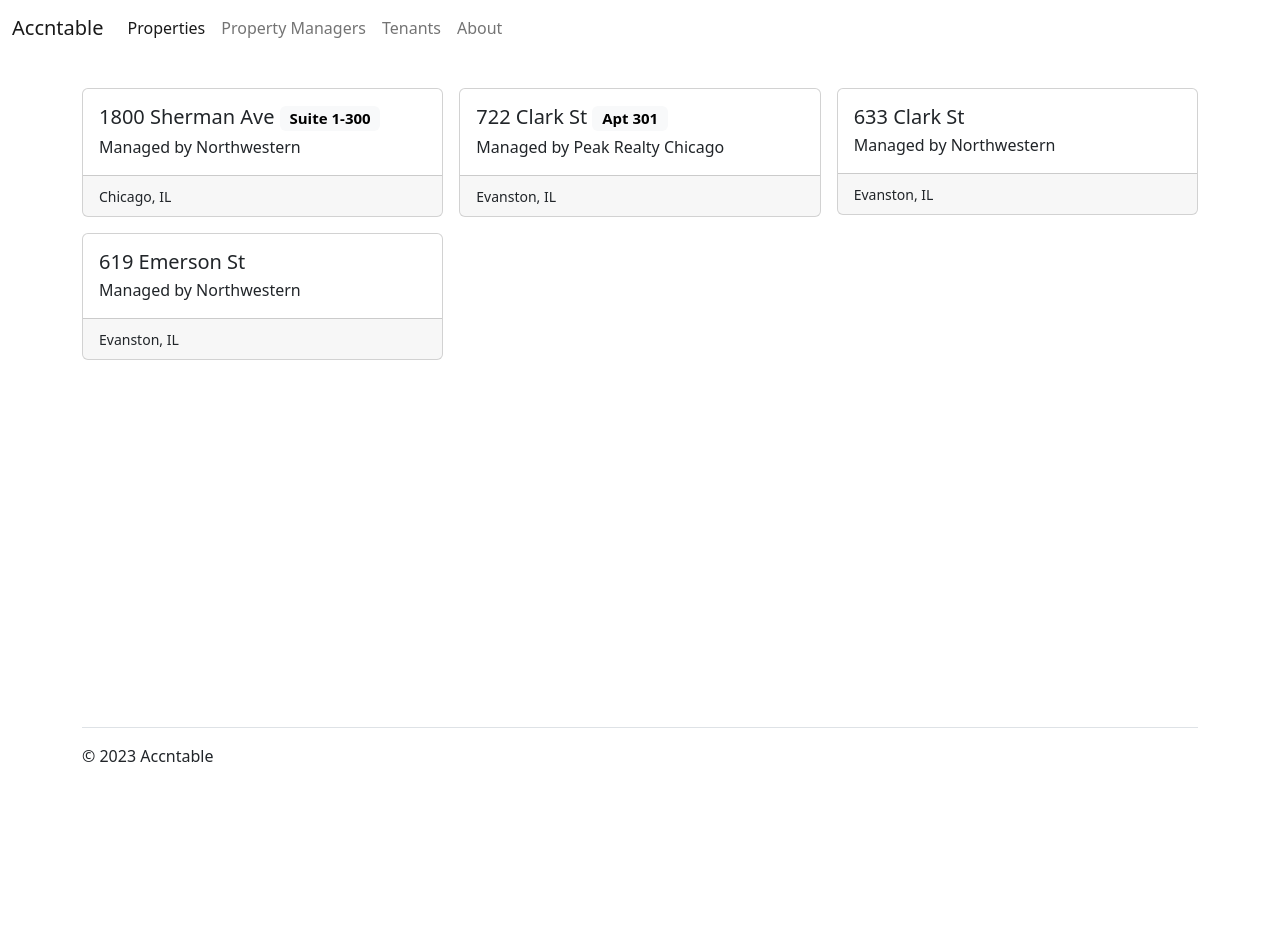
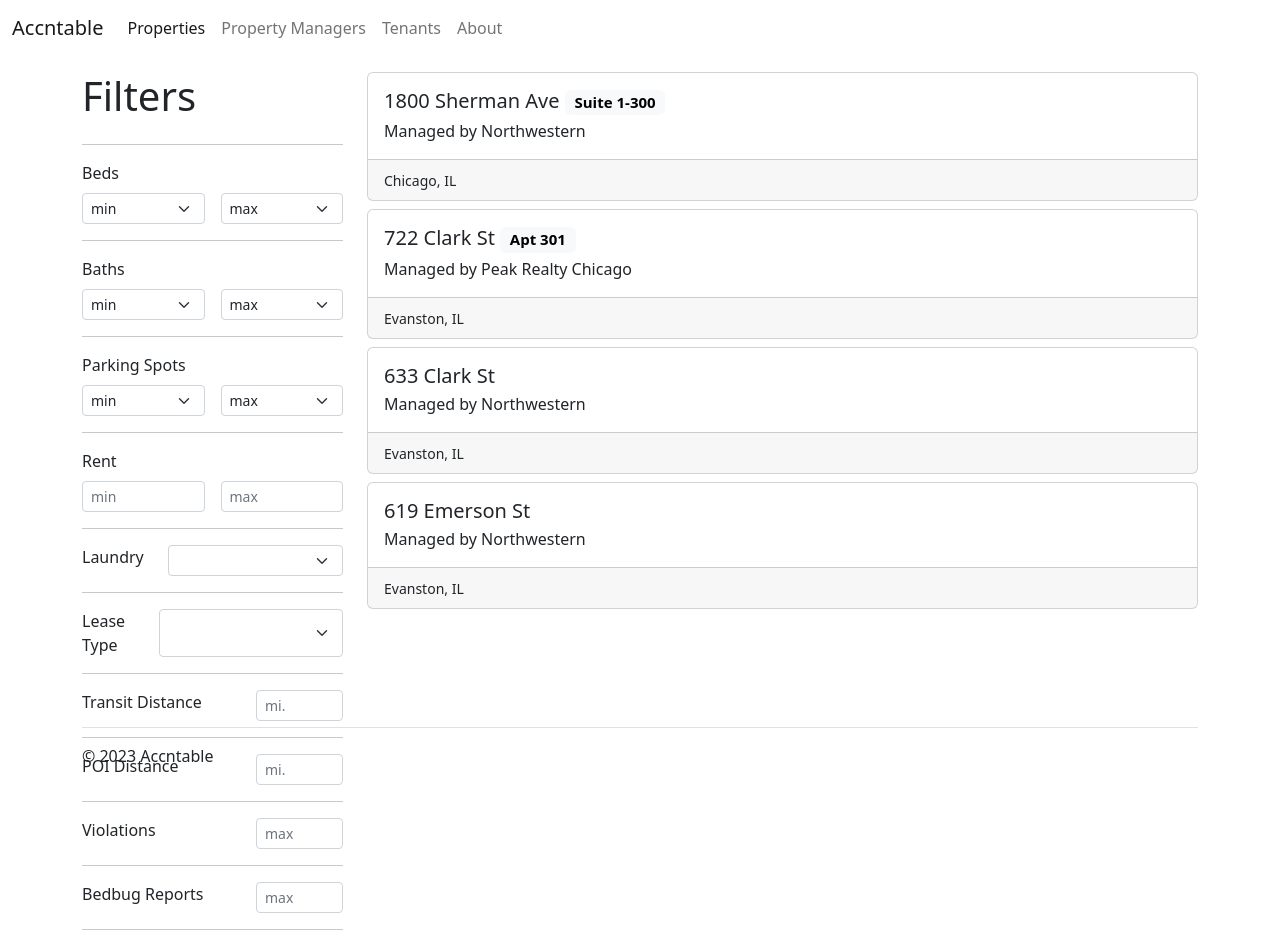
Before and after one commit to mattryczek/accntable, a Vue app: page /properties in a window 1280 px wide. Shown: the top 948 px of the page. Before the commit the page ends 800 px from the top, so only its background shows below. Built offline with nearby package versions, Linux system fonts and the light colour scheme.

Commit message:
Filters on Property Page

```diff
--- a/src/components/MainSearch.vue
+++ b/src/components/MainSearch.vue
@@ -7,7 +7,7 @@ import Filters from '@comp/SearchFilterCard.vue';
     <div class="col-9">
       <div id="search" class="d-flex flex-wrap justify-content-center">
         <div class="p-1 flex-grow-1">
-          <input class="form-control" type="search" :placeholder="`Address, Name, Firm or ZIP`" />
+          <input class="form-control" type="search" name="query" :placeholder="`Address, Name, Firm or ZIP`" />
         </div>
         <div class="p-1">
           <button class="btn btn-outline-secondary me-2" data-bs-toggle="collapse" data-bs-target="#filters"
--- a/src/components/ManagerReviewCard.vue
+++ b/src/components/ManagerReviewCard.vue
@@ -66,7 +66,7 @@ async function post_image(id) {
         </div>
         <div>
           <button type="button" class="btn btn-outline-primary" data-bs-toggle="modal"
-            :data-bs-target="`#image_intake${props.data.pm_rating_id}`">+</button>
+            :data-bs-target="`#image_intake${props.data.pm_rating_id}`">Add Image</button>
 
           <div class="modal fade" :id="`image_intake${props.data.pm_rating_id}`" tabindex="-1" aria-hidden="true">
             <div class="modal-dialog">
--- a/src/components/PropertyCard.vue
+++ b/src/components/PropertyCard.vue
@@ -14,11 +14,11 @@
 -->
 
 <script setup>
-import { ref } from 'vue'
 
 defineProps({
   data: Object
 })
+
 </script>
 
 <template>
--- /dev/null
+++ b/src/components/PropertyFilterCard.vue
@@ -0,0 +1,206 @@
+<template>
+    <h1 class="display-6 fs-1">Filters</h1>
+    <div class="overflow-scroll" id="filters">
+        <hr>
+
+        <!-- Bed -->
+        <div class="container">
+            <div class="row">Beds</div>
+
+            <div class="row d-flex flex-nowrap mt-2">
+                <select class="form-select form-select-sm flex-fill me-2" aria-label=".form-select-sm example">
+                    <option>min</option>
+                    <option value="1">1</option>
+                    <option value="2">2</option>
+                    <option value="3">3</option>
+                    <option value="4">4</option>
+                    <option value="5">5</option>
+                </select>
+
+                <select class="form-select form-select-sm flex-fill ms-2" aria-label=".form-select-sm example">
+                    <option>max</option>
+                    <option value="1">1</option>
+                    <option value="2">2</option>
+                    <option value="3">3</option>
+                    <option value="4">4</option>
+                    <option value="5">5</option>
+                </select>
+
+            </div>
+
+        </div>
+        <hr>
+        <!-- End Bed -->
+
+        <!-- Bath -->
+        <div class="container">
+            <div class="row">Baths</div>
+
+            <div class="row d-flex flex-nowrap mt-2">
+                <select class="form-select form-select-sm flex-fill me-2" aria-label=".form-select-sm example">
+                    <option>min</option>
+                    <option value="1">1</option>
+                    <option value="2">2</option>
+                    <option value="3">3</option>
+                    <option value="4">4</option>
+                    <option value="5">5</option>
+                </select>
+
+                <select class="form-select form-select-sm flex-fill ms-2" aria-label=".form-select-sm example">
+                    <option>max</option>
+                    <option value="1">1</option>
+                    <option value="2">2</option>
+                    <option value="3">3</option>
+                    <option value="4">4</option>
+                    <option value="5">5</option>
+                </select>
+
+            </div>
+
+        </div>
+        <hr>
+        <!-- End Bath -->
+
+        <!-- Parking -->
+        <div class="container">
+            <div class="row">Parking Spots</div>
+
+            <div class="row d-flex flex-nowrap mt-2">
+                <select class="form-select form-select-sm flex-fill me-2" aria-label=".form-select-sm example">
+                    <option>min</option>
+                    <option value="1">1</option>
+                    <option value="2">2</option>
+                    <option value="3">3</option>
+                    <option value="4">4</option>
+                    <option value="5">5</option>
+                </select>
+
+                <select class="form-select form-select-sm flex-fill ms-2" aria-label=".form-select-sm example">
+                    <option>max</option>
+                    <option value="1">1</option>
+                    <option value="2">2</option>
+                    <option value="3">3</option>
+                    <option value="4">4</option>
+                    <option value="5">5</option>
+                </select>
+
+            </div>
+
+        </div>
+        <hr>
+        <!-- End Parking -->
+
+        <!-- Rent -->
+        <div class="container">
+            <div class="row">Rent</div>
+
+            <div class="row d-flex flex-nowrap mt-2">
+                <input class="flex-fill me-2 form-control form-control-sm" type="text" placeholder="min">
+
+                <input class="flex-fill ms-2 form-control form-control-sm" type="text" placeholder="max">
+            </div>
+
+        </div>
+        <hr>
+        <!-- End Rent -->
+
+        <!-- Laundry -->
+        <div class="d-flex">
+            <div class="me-auto">
+                Laundry
+            </div>
+
+            <select class="form-select form-select-sm flex-fill ms-4" aria-label=".form-select-sm example">
+                <option></option>
+                <option value="In Unit">In Unit</option>
+                <option value="On Property Premise">On Site</option>
+            </select>
+        </div>
+        <hr>
+        <!-- End Laundry -->
+
+        <!-- Lease Type -->
+        <div class="d-flex">
+            <div class="me-auto">
+                Lease Type
+            </div>
+
+            <select class="form-select form-select-sm flex-fill ms-4" aria-label=".form-select-sm example">
+                <option></option>
+                <option value="Annual">Annual</option>
+                <option value="Month-to-Month">Month-to-Month</option>
+            </select>
+        </div>
+        <hr>
+        <!-- End Lease -->
+
+        <!-- Transit -->
+        <div class="d-flex">
+            <div class="col-8">
+                Transit Distance
+            </div>
+            <input class="form-control form-control-sm" type="text" placeholder="mi.">
+        </div>
+        <hr>
+        <!-- End Transit -->
+
+        <!-- POI -->
+        <div class="d-flex">
+            <div class="col-8">
+                POI Distance
+            </div>
+            <input class="form-control form-control-sm" type="text" placeholder="mi.">
+        </div>
+        <hr>
+        <!-- End POI -->
+
+        <!-- Violations -->
+        <div class="d-flex">
+            <div class="col-8">
+                Violations
+            </div>
+            <input class="form-control form-control-sm" type="text" placeholder="max">
+        </div>
+        <hr>
+        <!-- End Violations -->
+
+        <!-- Bedbugs -->
+        <div class="d-flex">
+            <div class="col-8">
+                Bedbug Reports
+            </div>
+            <input class="form-control form-control-sm" type="text" placeholder="max">
+        </div>
+        <hr>
+        <!-- End Bedbugs -->
+
+        <!-- Gym -->
+        <div class="d-flex">
+            <div class="me-auto">
+                Gym in Building
+            </div>
+            <div class="form-check form-switch me-2">
+                <input class="form-check-input" type="checkbox" role="switch" id="gym_switch">
+            </div>
+        </div>
+        <hr>
+        <!-- End Gym -->
+
+        <!-- Pets -->
+        <div class="d-flex">
+            <div class="me-auto">
+                Pets Allowed
+            </div>
+            <div class="form-check form-switch me-2">
+                <input class="form-check-input" type="checkbox" role="switch" id="gym_switch">
+            </div>
+        </div>
+        <hr>
+        <!-- End Pets -->
+
+    </div>
+</template>
+
+<style>
+
+</style>
--- a/src/components/TenantReviewCard.vue
+++ b/src/components/TenantReviewCard.vue
@@ -67,7 +67,7 @@ async function post_image(id) {
         </div>
         <div>
           <button type="button" class="btn btn-outline-primary" data-bs-toggle="modal"
-            :data-bs-target="`#image_intake${props.data.tenant_rating_id}`">+</button>
+            :data-bs-target="`#image_intake${props.data.tenant_rating_id}`">Add Image</button>
 
           <div class="modal fade" :id="`image_intake${props.data.tenant_rating_id}`" tabindex="-1" aria-hidden="true">
             <div class="modal-dialog">
--- a/src/views/Home.vue
+++ b/src/views/Home.vue
@@ -2,12 +2,24 @@
 import MainSearch from '@/components/MainSearch.vue'
 import Footer from '@/components/Footer.vue'
 import Navbar from '../components/Navbar.vue'
+
+function formOnSubmit(e) {
+    let formData = new FormData(e.target)
+    formData = Object.fromEntries(formData)
+
+    console.log(formData)
+
+    // https://stackoverflow.com/a/58239634
+    e.target.reset()
+}
 </script>
 
 <template>
   <Navbar />
   <div class="home container">
-    <MainSearch />
+    <form @submit.prevent="formOnSubmit">
+      <MainSearch />
+    </form>
     <Footer />
   </div>
 </template>
--- a/src/views/Properties.vue
+++ b/src/views/Properties.vue
@@ -2,6 +2,9 @@
 import Navbar from '@/components/Navbar.vue'
 import Footer from '@comp/Footer.vue'
 import PropertyCard from '@comp/PropertyCard.vue'
+import Filters from '@comp/PropertyFilterCard.vue'
+
+import { supabase } from '@/supabase'
 
 import propData from '@/assets/json/properties.json'
 const properties = propData.properties
@@ -9,9 +12,19 @@ const properties = propData.properties
 
 <template>
   <Navbar />
-  <div class="properties container">
-    <div class="row row-cols-1 row-cols-lg-3 row-cols-md-2 row-cols-sm-1 g-3 mt-3">
-      <PropertyCard v-for="property in properties" :key="property.id" :data="property" />
+  <div class="properties container mt-3">
+
+    <div class="row">
+      <div class="col-3">
+        <Filters />
+      </div>
+
+      <div class="col-9">
+        <div class="row row-cols-1">
+          <!-- row-cols-1 row-cols-lg-3 row-cols-md-2 row-cols-sm-1 -->
+          <PropertyCard class="mb-2" v-for="property in properties" :key="property.id" :data="property" />
+        </div>
+      </div>
     </div>
   </div>
   <Footer />
```
